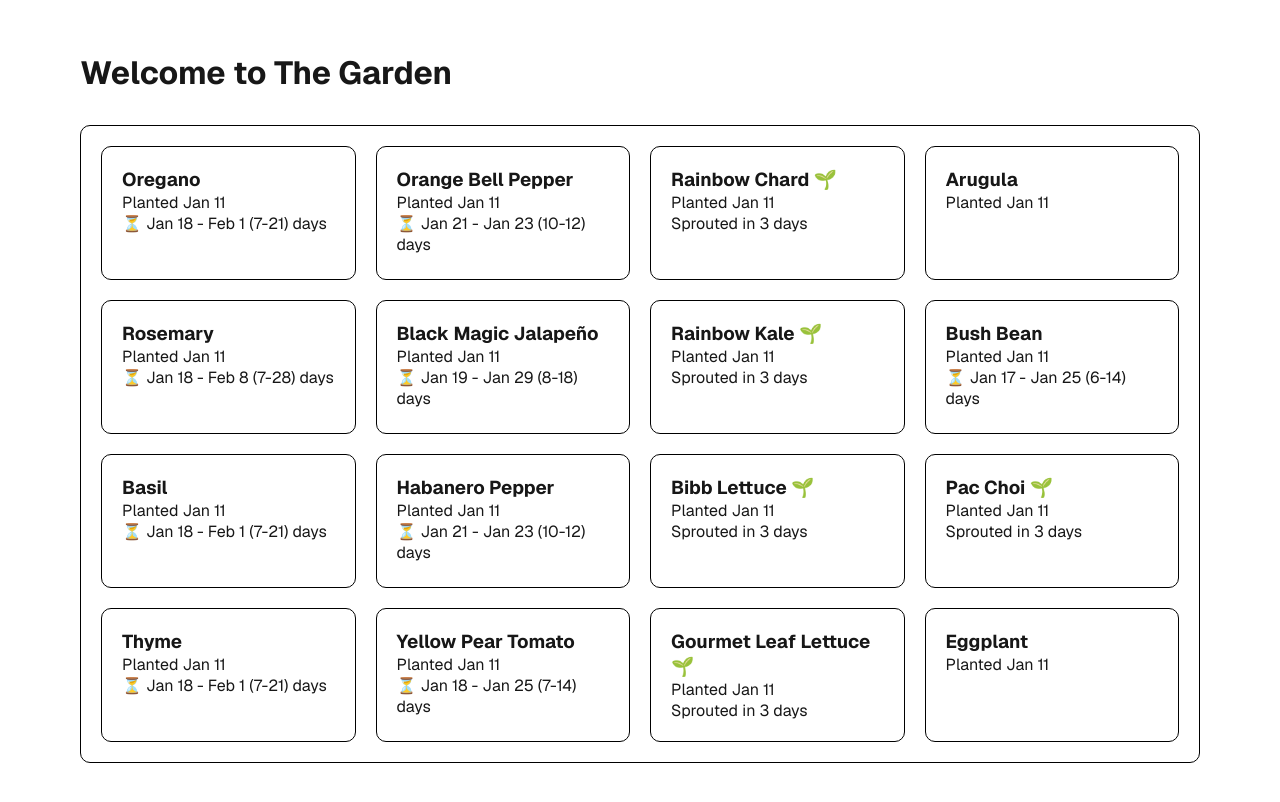
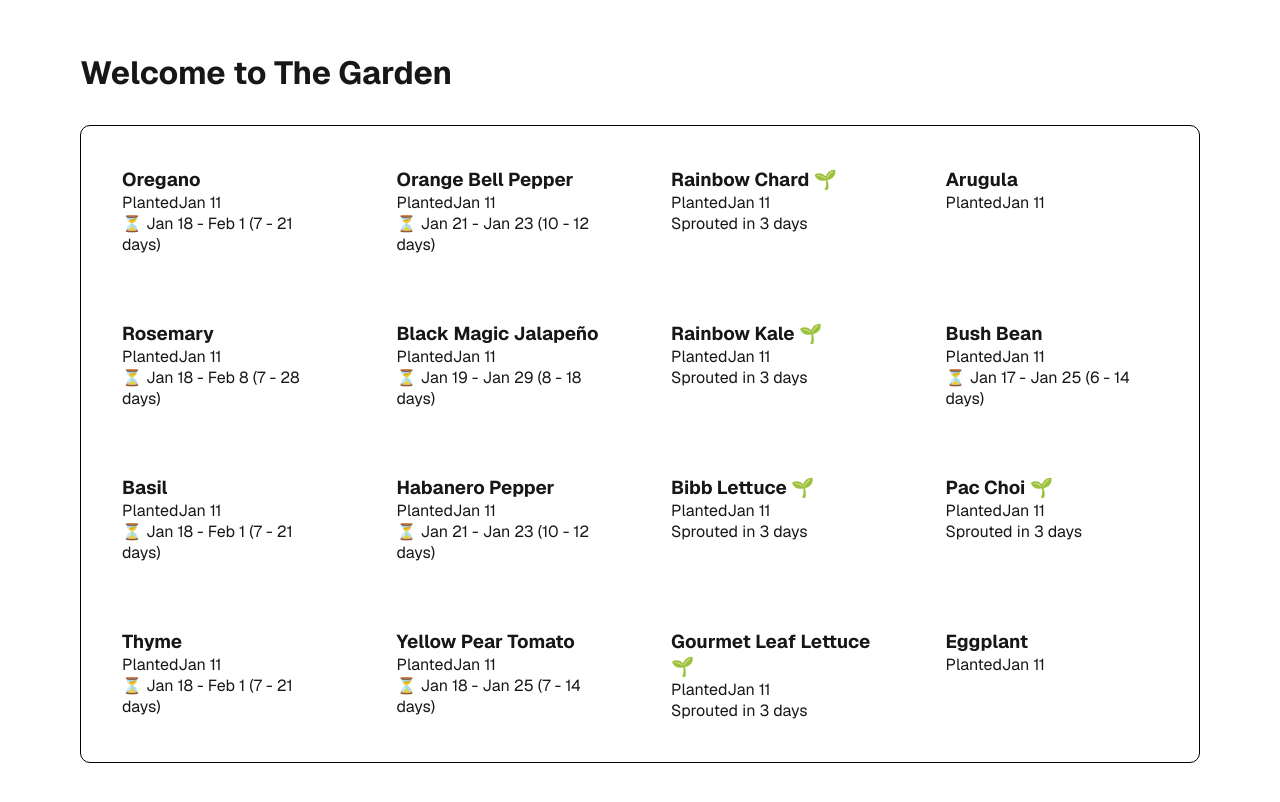
Before and after one commit to amandala/thegarden, a Next.js app: page / in a window 1280 px wide. Shown: the part 112-914 px from the top of the page. Built offline with nearby package versions, Linux system fonts and the light colour scheme.

Commit message:
Plant component and sub components

```diff
--- /dev/null
+++ b/src/app/components/Plant.module.css
@@ -0,0 +1,21 @@
+.Plant {
+  border: 1px solid white;
+  border-radius: 10px;
+  padding: 20px;
+}
+
+.Cell {
+  display: block;
+}
+
+@media (prefers-color-scheme: light) {
+  .plant {
+    border-color: black;
+  }
+}
+
+@media screen and (min-width: 750px) {
+  .Cell {
+    display: none;
+  }
+}
--- /dev/null
+++ b/src/app/components/Plant.tsx
@@ -0,0 +1,79 @@
+import { Plant as PlantType } from "../classes";
+import { daysBetween, getPrettyGermDate } from "../helpers";
+import {
+  GerminationTimeframeDates,
+  GerminationTimeframeNumDays,
+} from "../types";
+
+import styles from "./Plant.module.css";
+
+const PlantedDate = ({ date }: { date: Date }) => {
+  return (
+    <p>
+      Planted
+      {date.toLocaleDateString("en-US", {
+        month: "short",
+        day: "numeric",
+      })}
+    </p>
+  );
+};
+
+const SproutedDate = ({
+  planted,
+  sprouted,
+}: {
+  planted: Date;
+  sprouted: Date;
+}) => {
+  return <p>Sprouted in {daysBetween(planted, sprouted)} days</p>;
+};
+
+const GerminationDates = ({
+  germDates,
+  germDays,
+}: {
+  germDates: GerminationTimeframeDates;
+  germDays?: GerminationTimeframeNumDays;
+}) => {
+  return (
+    <p>
+      {`⏳ ${getPrettyGermDate(germDates.startDate)} -
+      ${getPrettyGermDate(germDates.endDate)} (${germDays?.rangeStartDays} - ${
+        germDays?.rangeEndDays
+      } days)`}
+    </p>
+  );
+};
+
+export const Plant = ({ plant }: { plant: PlantType }) => {
+  const germDates = plant.calculateGerminationTimeframe();
+
+  return (
+    <div>
+      <div
+        className={styles.Plant}
+        key={`${plant.name.toString()}${plant.datePlanted.getDate()}${plant.variant?.toString()}`}
+      >
+        <h3>
+          {plant.variant?.toString()} {plant.name.toString()}
+          {plant.dateSprouted ? "  🌱" : null}
+        </h3>
+        <h4 className={styles.Cell}>Cell: {plant.cell}</h4>
+        <PlantedDate date={plant.datePlanted} />
+        {plant.dateSprouted && (
+          <SproutedDate
+            planted={plant.datePlanted}
+            sprouted={plant.dateSprouted}
+          />
+        )}
+        {germDates.startDate && germDates.endDate && !plant.dateSprouted && (
+          <GerminationDates
+            germDates={germDates}
+            germDays={plant.germinationTimeframe}
+          />
+        )}
+      </div>
+    </div>
+  );
+};
--- a/src/app/page.module.css
+++ b/src/app/page.module.css
@@ -174,28 +174,13 @@ a.secondary {
   padding: 20px;
 }
 
-.plant {
-  border: 1px solid white;
-  border-radius: 10px;
-  padding: 20px;
-}
-
 @media (prefers-color-scheme: light) {
-  .plantGrid,
-  .plant {
+  .plantGrid {
     border-color: black;
   }
 }
 
-.Cell {
-  display: block;
-}
-
 @media screen and (min-width: 750px) {
-  .Cell {
-    display: none;
-  }
-
   .plantGrid {
     display: grid;
     grid-template-rows: repeat(4, 1fr);
--- a/src/app/page.tsx
+++ b/src/app/page.tsx
@@ -1,7 +1,8 @@
 // import Image from "next/image";
 
+import { Plant } from "./components/Plant";
 import { jan14Events } from "./events";
-import { daysBetween, getJan11Plants, getPrettyGermDate } from "./helpers";
+import { getJan11Plants } from "./helpers";
 
 import styles from "./page.module.css";
 
@@ -15,56 +16,9 @@ export default function Home() {
       <main className={styles.main}>
         <h1>Welcome to The Garden </h1>
         <div className={styles.plantGrid}>
-          {plants.getPlants().map((plant) => {
-            const germDates = plant.calculateGerminationTimeframe();
-
-            console.log("germ dates", germDates);
-            return (
-              <div
-                className={styles.plant}
-                key={`${plant.name.toString()}${plant.datePlanted.getDate()}${plant.variant?.toString()}`}
-              >
-                <h3>
-                  {plant.variant?.toString()} {plant.name.toString()}
-                  {plant.dateSprouted ? "  🌱" : null}
-                </h3>
-                <h4 className={styles.Cell}>Cell: {plant.cell}</h4>
-                <p>
-                  {" "}
-                  Planted{" "}
-                  {plant.datePlanted.toLocaleDateString("en-US", {
-                    month: "short",
-                    day: "numeric",
-                  })}
-                </p>
-                {plant.dateSprouted ? (
-                  <p>
-                    Sprouted in{" "}
-                    {daysBetween(plant.datePlanted, plant.dateSprouted)} days
-                  </p>
-                ) : null}
-                {germDates.startDate &&
-                germDates.endDate &&
-                !plant.dateSprouted ? (
-                  <p>
-                    ⏳{" "}
-                    {germDates?.startDate
-                      ? getPrettyGermDate(germDates?.startDate)
-                      : "unknown"}{" "}
-                    -{" "}
-                    {germDates?.endDate
-                      ? getPrettyGermDate(germDates?.endDate)
-                      : "unknown"}
-                    {" ("}
-                    {plant.germinationTimeframe?.rangeStartDays}
-                    {"-"}
-                    {plant.germinationTimeframe?.rangeEndDays}
-                    {") days"}
-                  </p>
-                ) : null}
-              </div>
-            );
-          })}
+          {plants.getPlants().map((plant) => (
+            <Plant key={`${plant.cell}`} plant={plant} />
+          ))}
         </div>
       </main>
       <footer className={styles.footer}></footer>
```
Also changed, not shown: src/app/types.ts (+16 -2 lines).
